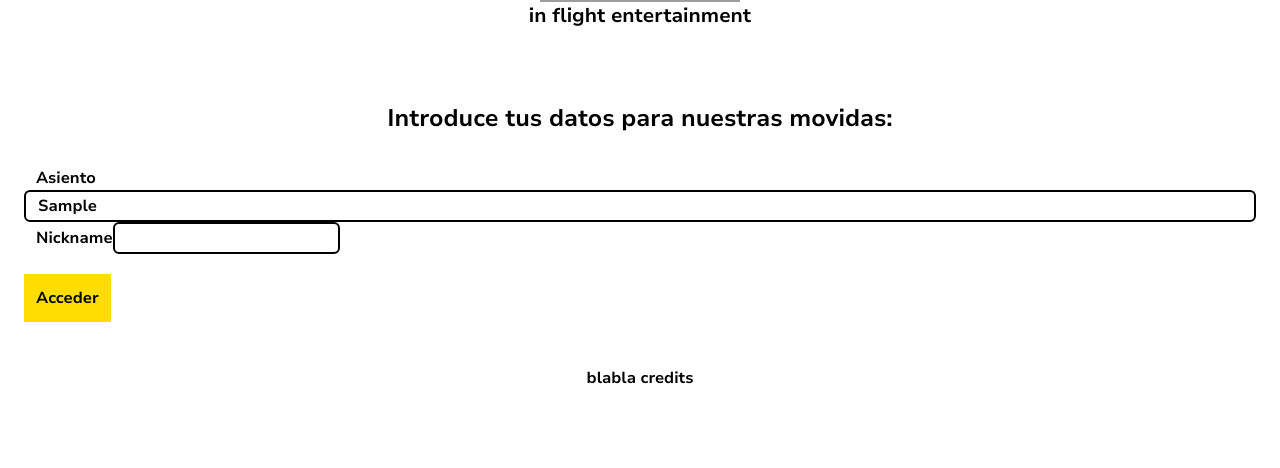
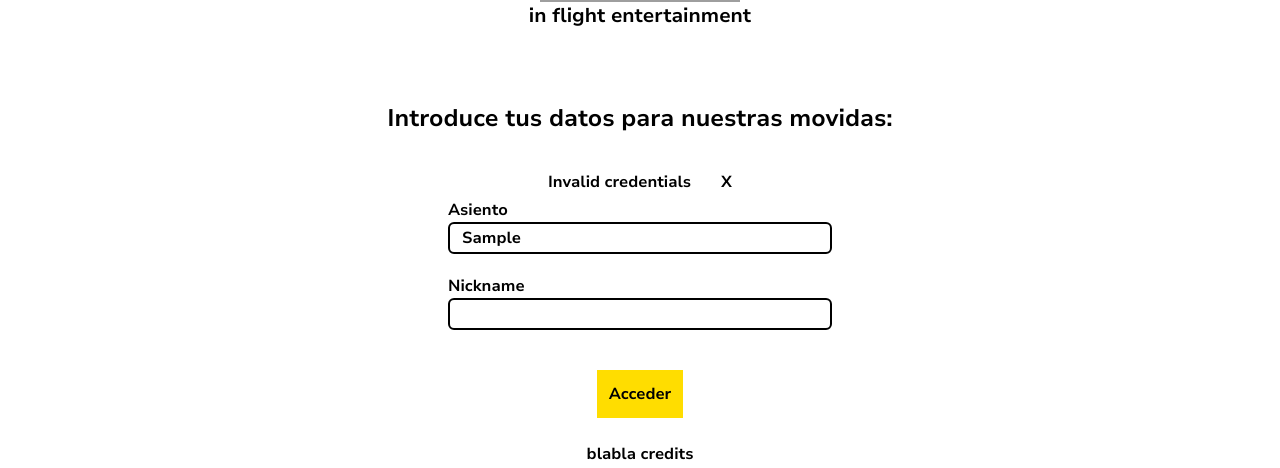
Before and after one commit to alvaro-freire/hackupc2023, a Next.js app in the folder frontend/: page /login in a window 1280 px wide. Both pictures are taken after typing "Sample", "Sample" into the empty fields and a click on the button "Acceder". Shown: the part 180-648 px from the top of the page. Built offline with nearby package versions, Linux system fonts and the light colour scheme; no server answers; grey boxes are pictures that could not be loaded.

Commit message:
fix login and add validation

```diff
--- a/frontend/app/login/page.tsx
+++ b/frontend/app/login/page.tsx
@@ -4,6 +4,7 @@ import { useState } from "react";
 
 import useCredentials from "@/hooks/useCredentials";
 import { useRouter } from 'next/navigation';
+import Alert from '@/components/atoms/alerts/alert';
 
 const Login = () => {
   const [seat, setSeat] = useState('');
@@ -45,11 +46,17 @@ const Login = () => {
       <h1 className="text-2xl text-center my-8">
         Introduce tus datos para nuestras movidas:
       </h1>
-      <form className="w-auto mx-6">
+      {error &&
+        <Alert
+          text={error}
+          onClose={() => {
+            setError('')
+          }}
+        />
+      }
+      <form className="max-w-sm sm:w-96 w-64 mx-auto">
         <div className="flex flex-col w-full">
-          <label className="ml-3">
-            Asiento
-          </label>
+          <label> Asiento </label>
           <input
             type="text"
             onChange={(e) => {
@@ -58,16 +65,11 @@ const Login = () => {
             }}
             className="h-8 border-2 rounded-md border-black hover:border-primary focus-visible:border-primary p-3" />
         </div>
-        <div>
-          <label className="ml-3">
-            Nickname
-          </label>
+        <div className="mt-5 flex flex-col w-full">
+          <label> Nickname </label>
           <input type="text" value={nickname} onChange={(e) => { setNickname(e.target.value) }} className="h-8 border-2 rounded-md border-black hover:border-primary focus-visible:border-primary p-3" />
         </div>
-        <button
-          onClick={(e) => { handleSubmit(e); }}
-          type="submit"
-          className="my-5 p-3 h-12 w-auto bg-primary font-bold decoration-gray">
+        <button onClick={(e) => { handleSubmit(e); }} type="submit" className="mt-10 p-3 h-12 block mx-auto bg-primary font-bold decoration-gray">
           Acceder
         </button>
       </form>
--- /dev/null
+++ b/frontend/components/atoms/alerts/alert.tsx
@@ -0,0 +1,17 @@
+import React from 'react';
+
+interface IProps {
+  text: string;
+  onClose?: () => void;
+}
+
+const Alert: React.FC<IProps> = ({ text, onClose }) => {
+  return (
+    <div className="flex px-2 py-1 bg-red-400 w-[200px] mx-auto">
+      <div className='grow'>{text}</div>
+      <div className='cursor-pointer' onClick={onClose}>X</div>
+    </div>
+  );
+}
+
+export default Alert;
```
